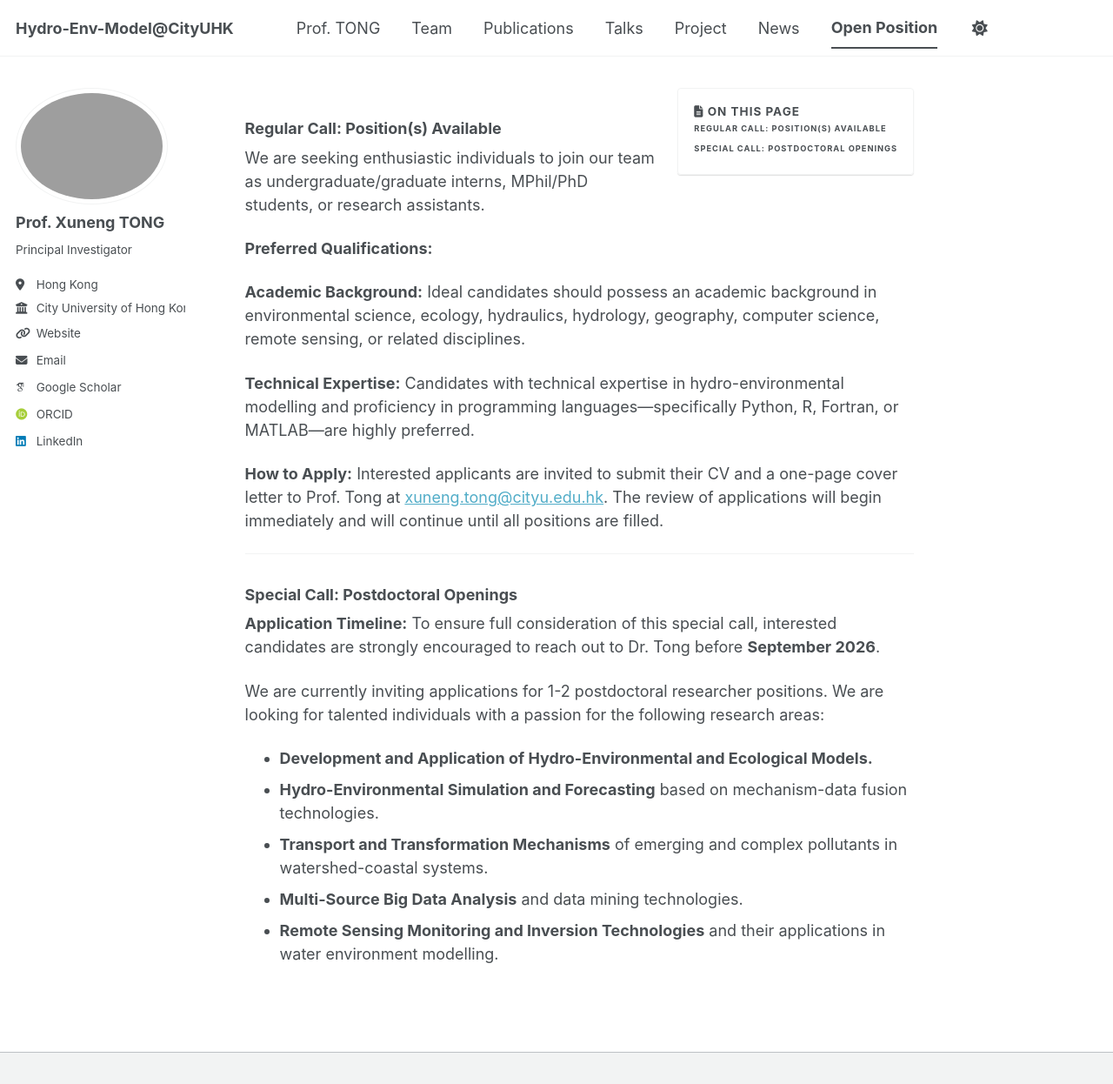
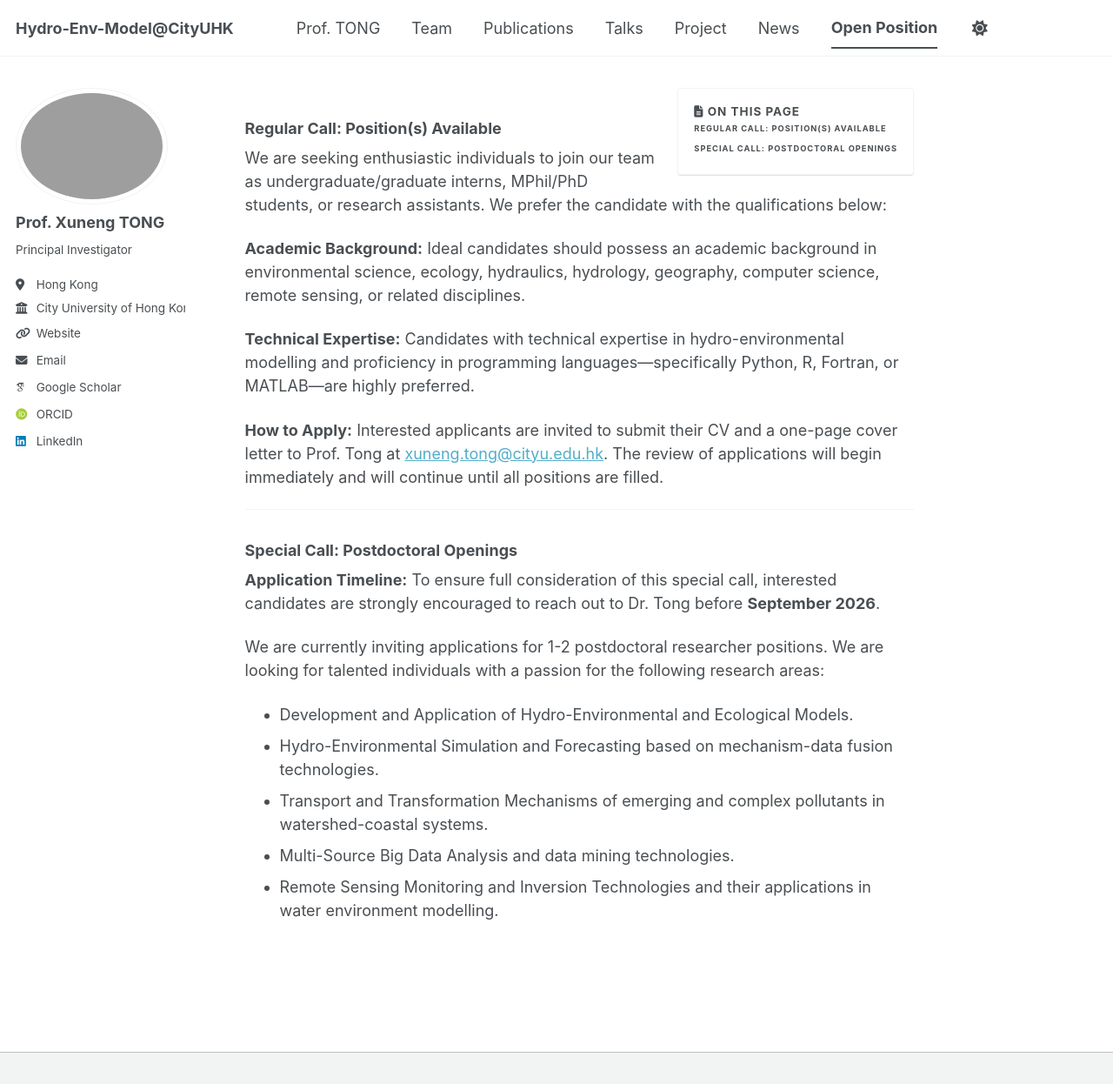
Before and after one commit to TongXuneng/TongXuneng.github.io, a Jekyll site: the page built from _pages/markdown.md, in a window 1280 px wide and 1246 px high. Shown: the whole window at 87% size. Built offline with Jekyll 4.4.1, drawn with Linux system fonts in a browser that asks for light colours; some web fonts are replaced; a script bundle is joined from its source files by our own code; library files that are not in the unit come from our copies.

Commit message:
Update markdown.md

```diff
--- a/_pages/markdown.md
+++ b/_pages/markdown.md
@@ -9,9 +9,7 @@ redirect_from:
 {% include toc %}
 
 ### Regular Call: Position(s) Available
-We are seeking enthusiastic individuals to join our team as undergraduate/graduate interns, MPhil/PhD students, or research assistants.
-
-**Preferred Qualifications:**
+We are seeking enthusiastic individuals to join our team as undergraduate/graduate interns, MPhil/PhD students, or research assistants. We prefer the candidate with the qualifications below:
 
 **Academic Background:** Ideal candidates should possess an academic background in environmental science, ecology, hydraulics, hydrology, geography, computer science, remote sensing, or related disciplines.
 
@@ -29,8 +27,8 @@ To ensure full consideration of this special call, interested candidates are str
 
 We are currently inviting applications for 1-2 postdoctoral researcher positions. We are looking for talented individuals with a passion for the following research areas:
 
-*   **Development and Application of Hydro-Environmental and Ecological Models.**
-*   **Hydro-Environmental Simulation and Forecasting** based on mechanism-data fusion technologies.
-*   **Transport and Transformation Mechanisms** of emerging and complex pollutants in watershed-coastal systems.
-*   **Multi-Source Big Data Analysis** and data mining technologies.
-*   **Remote Sensing Monitoring and Inversion Technologies** and their applications in water environment modelling.
+*   Development and Application of Hydro-Environmental and Ecological Models.
+*   Hydro-Environmental Simulation and Forecasting based on mechanism-data fusion technologies.
+*   Transport and Transformation Mechanisms of emerging and complex pollutants in watershed-coastal systems.
+*   Multi-Source Big Data Analysis and data mining technologies.
+*   Remote Sensing Monitoring and Inversion Technologies and their applications in water environment modelling.
```
